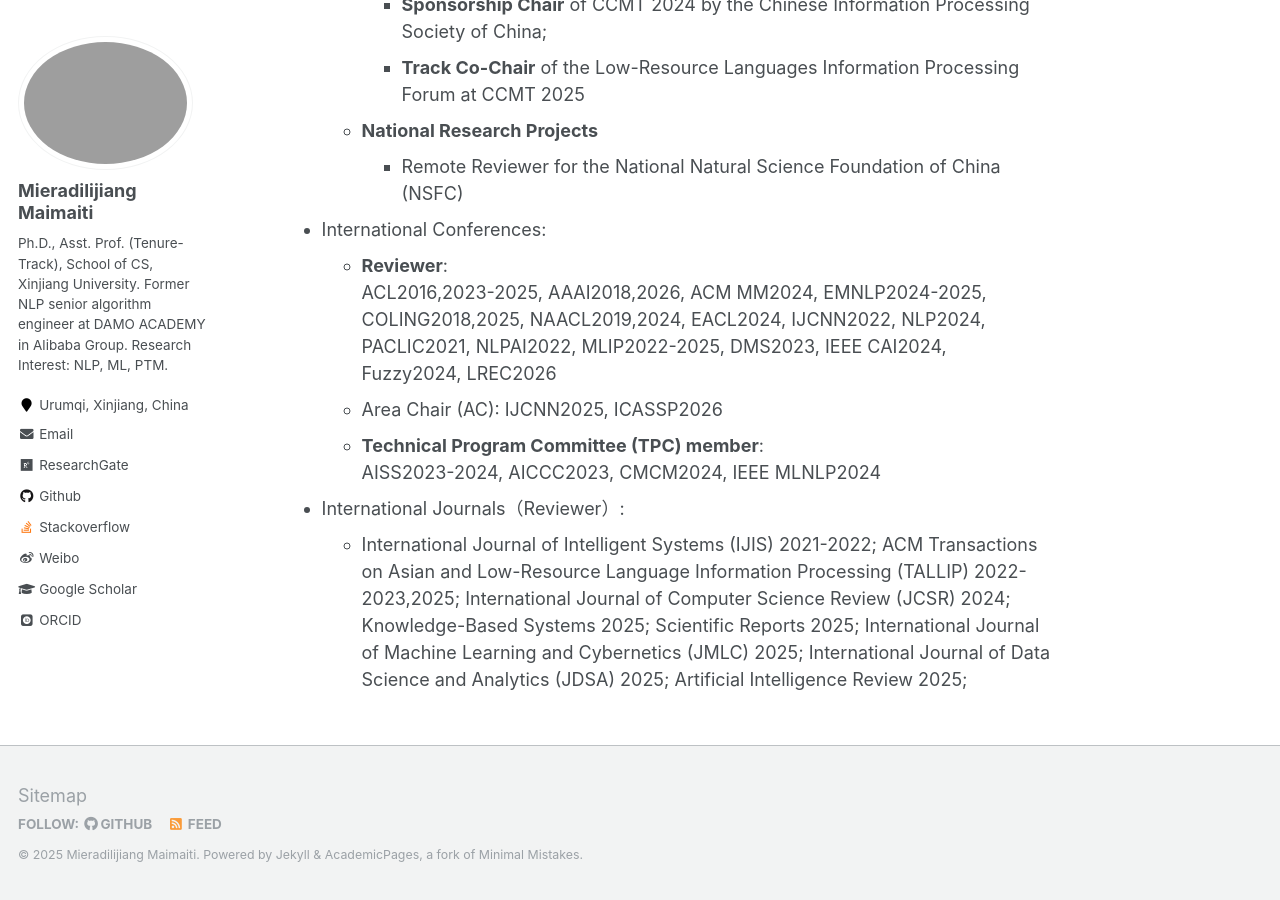
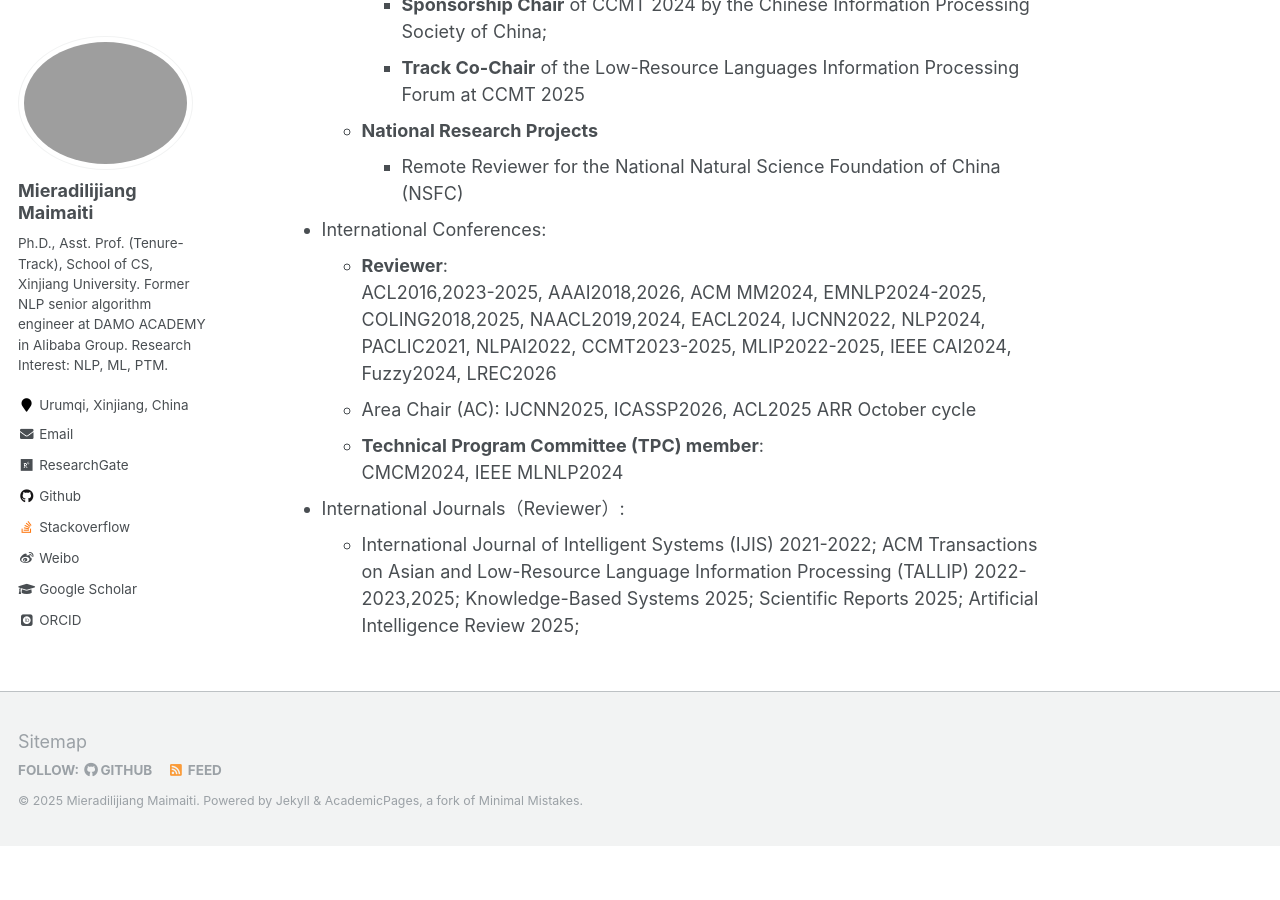
Before and after one commit to miradel51/miradel51.github.io, a Jekyll site: the page built from _pages/service.md, in a window 1280 px wide and 900 px high, scrolled down 700 px. Built offline with Jekyll 4.4.1, drawn with Linux system fonts in a browser that asks for light colours; some web fonts are replaced; after the commit the page ends 1546 px from its top, so only the background shows below that.

Commit message:
Update service.md
added ACL 2025 AC ARR October cycle

```diff
--- a/_pages/service.md
+++ b/_pages/service.md
@@ -25,10 +25,10 @@ author_profile: true
 
 - International Conferences:
   - **Reviewer**:
-    ACL2016,2023-2025, AAAI2018,2026, ACM MM2024, EMNLP2024-2025, COLING2018,2025, NAACL2019,2024, EACL2024, IJCNN2022, NLP2024, PACLIC2021, NLPAI2022, MLIP2022-2025, DMS2023, IEEE CAI2024, Fuzzy2024, LREC2026
-  - Area Chair (AC): IJCNN2025, ICASSP2026
+    ACL2016,2023-2025, AAAI2018,2026, ACM MM2024, EMNLP2024-2025, COLING2018,2025, NAACL2019,2024, EACL2024, IJCNN2022, NLP2024, PACLIC2021, NLPAI2022, CCMT2023-2025, MLIP2022-2025, IEEE CAI2024, Fuzzy2024, LREC2026
+  - Area Chair (AC): IJCNN2025, ICASSP2026, ACL2025 ARR October cycle
   - **Technical Program Committee (TPC) member**:
-    AISS2023-2024, AICCC2023, CMCM2024, IEEE MLNLP2024
+    CMCM2024, IEEE MLNLP2024
 
 - International Journals（Reviewer）:
-  - International Journal of Intelligent Systems (IJIS) 2021-2022; ACM Transactions on Asian and Low-Resource Language Information Processing (TALLIP) 2022-2023,2025; International Journal of Computer Science Review (JCSR) 2024; Knowledge-Based Systems 2025; Scientific Reports 2025; International Journal of Machine Learning and Cybernetics (JMLC) 2025; International Journal of Data Science and Analytics (JDSA) 2025; Artificial Intelligence Review 2025;
+  - International Journal of Intelligent Systems (IJIS) 2021-2022; ACM Transactions on Asian and Low-Resource Language Information Processing (TALLIP) 2022-2023,2025; Knowledge-Based Systems 2025; Scientific Reports 2025; Artificial Intelligence Review 2025;
```
